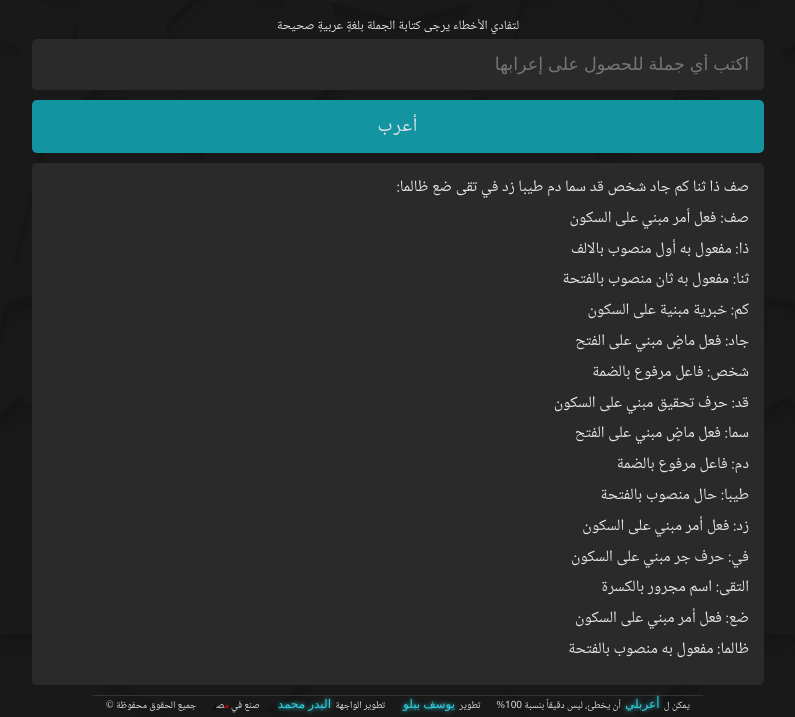
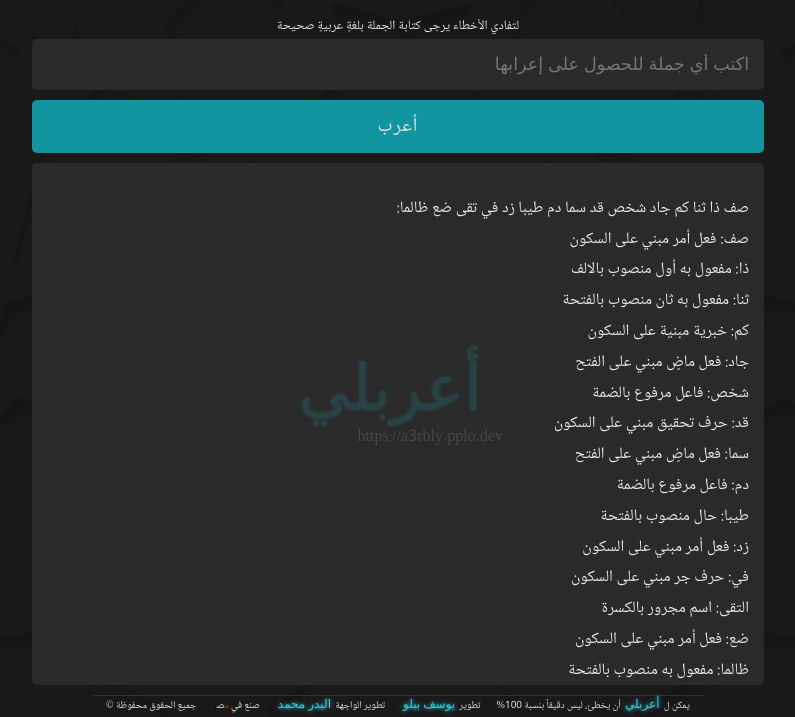
Before and after one commit to Albadro/A3rbly-Frontend, a plain HTML site: page index (3).html in a window 1280 px wide. Shown: the part 83-800 px from the top of the page, without its empty margins (242-1037 px from the left). Drawn offline with nearby package versions, Linux system fonts and the light colour scheme; a web font is replaced by a local one.

Commit message:
add a watermark on the response box

```diff
--- a/style/main.css
+++ b/style/main.css
@@ -116,6 +116,7 @@ p.warn {
 }
 .response-box {
     --resbonse-bg: var(--bgb-clr);
+    --watermark-opacity: 0.15;
     margin-block: 10px;
     padding: 15px;
     background-color: var(--resbonse-bg);
@@ -134,6 +135,30 @@ p.warn {
         opacity: 1;
         transform: translateY(0);
         pointer-events: auto;
+    }
+    /* water mark */
+    &::after {
+        content: "أعربلي";
+        position: sticky;
+        bottom: 50%;
+        right: 38%;
+        color: var(--inv-clr);
+        text-shadow: 0 0 4px var(--inv-clr);
+        font-family: "Aref Ruqaa Ink", serif;
+        filter: invert(1);
+        font-size: 64px;
+        z-index: -1;
+        opacity: var(--watermark-opacity);
+        pointer-events: none;
+    }
+    &::before {
+        content: "https://a3rbly.pplo.dev";
+        position: sticky;
+        top: 50%;
+        right: 35%;
+        z-index: -1;
+        opacity: var(--watermark-opacity);
+        pointer-events: none;
     }
     &::-webkit-scrollbar {
         width: 5px;
```
